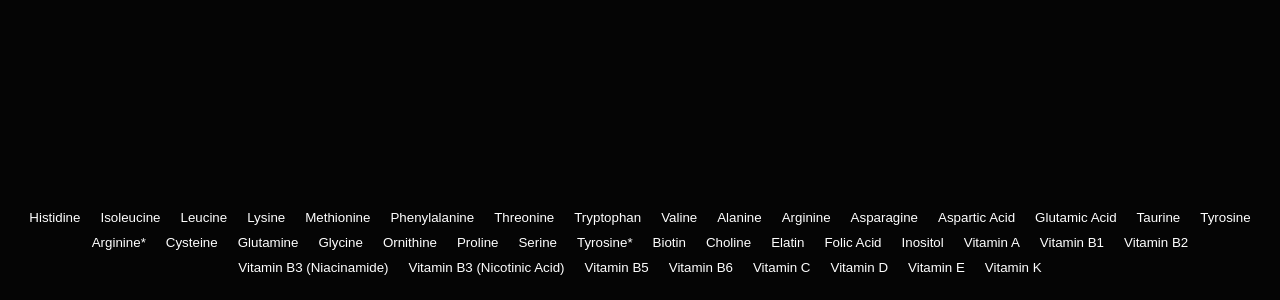
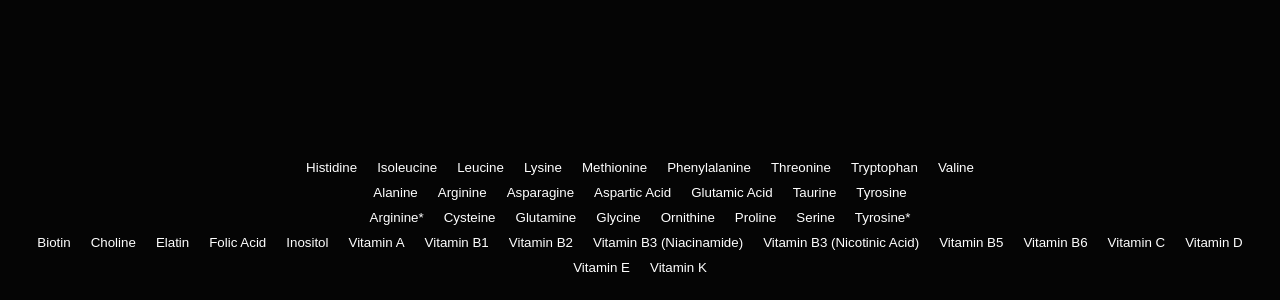
Before and after one commit to teaguehannam/Javascript-Animation, a plain HTML site: page example/molecule.html in a window 1280 px wide. Shown: the part 500-800 px from the top of the page. Drawn offline with Linux system fonts and the light colour scheme; no server answers.

Commit message:
Updating menu to separate rows

```diff
--- a/example/css/molecule.css
+++ b/example/css/molecule.css
@@ -5,6 +5,11 @@
 	text-align: center;
 	padding: 0;
 	margin: 0;
+}
+
+.menuRow {
+	width: 100%;
+	font-size: 16px;
 }
 
 button {
--- a/example/js/molecule.js
+++ b/example/js/molecule.js
@@ -9,53 +9,60 @@ var controls;
 
 var root;
 
-var MOLECULES = {
-	// Essential
-	"Histidine": "./aminos/essential/histidine.pdb",
-	"Isoleucine": "./aminos/essential/isoleucine.pdb",
-	"Leucine": "./aminos/essential/leucine.pdb",
-	"Lysine": "./aminos/essential/lysine.pdb",
-	"Methionine": "./aminos/essential/methionine.pdb",
-	"Phenylalanine": "./aminos/essential/phenylalanine.pdb",
-	"Threonine": "./aminos/essential/threonine.pdb",
-	"Tryptophan": "./aminos/essential/tryptophan.pdb",
-	"Valine": "./aminos/essential/valine.pdb",
-	// Non-essential
-	"Alanine": "./aminos/non-essential/alanine.pdb",
-	"Arginine": "./aminos/non-essential/arginine.pdb",
-	"Asparagine": "./aminos/non-essential/asparagine.pdb",
-	"Aspartic Acid": "./aminos/non-essential/aspartic_acid.pdb",
-	"Glutamic Acid": "./aminos/non-essential/glutamic_acid.pdb",
-	"Taurine": "./aminos/non-essential/taurine.pdb",
-	"Tyrosine": "./aminos/non-essential/tyrosine.pdb",
-	// Conditional
-	"Arginine*": "./aminos/non-essential/arginine.pdb",
-	"Cysteine": "./aminos/conditional/cysteine.pdb",
-	"Glutamine": "./aminos/conditional/glutamine.pdb",
-	"Glycine": "./aminos/conditional/glycine.pdb",
-	"Ornithine": "./aminos/conditional/ornithine.pdb",
-	"Proline": "./aminos/conditional/proline.pdb",
-	"Serine": "./aminos/conditional/serine.pdb",
-	"Tyrosine*": "./aminos/non-essential/tyrosine.pdb",
-	// Vitamins
-	"Biotin": "./vitamins/biotin.pdb",
-	"Choline": "./vitamins/choline.pdb",
-	"Elatin": "./vitamins/elatin.pdb",
-	"Folic Acid": "./vitamins/folic acid.pdb",
-	"Inositol": "./vitamins/inositol.pdb",
-	"Vitamin A": "./vitamins/vitamin a.pdb",
-	"Vitamin B1": "./vitamins/vitamin b1.pdb",
-	"Vitamin B2": "./vitamins/vitamin b2.pdb",
-	"Vitamin B3 (Niacinamide)": "./vitamins/vitamin b3 niacinamide.pdb",
-	"Vitamin B3 (Nicotinic Acid)": "./vitamins/vitamin b3 nicotinic acid.pdb",
-	"Vitamin B5": "./vitamins/vitamin b5.pdb",
-	"Vitamin B6": "./vitamins/vitamin b6.pdb",
+var ESSENTIAL = {
+	0: { "Histidine": "./aminos/essential/histidine.pdb" },
+	1: { "Isoleucine": "./aminos/essential/isoleucine.pdb" },
+	2: { "Leucine": "./aminos/essential/leucine.pdb" },
+	3: { "Lysine": "./aminos/essential/lysine.pdb" },
+	4: { "Methionine": "./aminos/essential/methionine.pdb" },
+	5: { "Phenylalanine": "./aminos/essential/phenylalanine.pdb" },
+	6: { "Threonine": "./aminos/essential/threonine.pdb" },
+	7: { "Tryptophan": "./aminos/essential/tryptophan.pdb" },
+	8: { "Valine": "./aminos/essential/valine.pdb" }
+};
+
+var NONESSENTIAL = {
+	0: { "Alanine": "./aminos/non-essential/alanine.pdb" },
+	1: { "Arginine": "./aminos/non-essential/arginine.pdb" },
+	2: { "Asparagine": "./aminos/non-essential/asparagine.pdb" },
+	3: { "Aspartic Acid": "./aminos/non-essential/aspartic_acid.pdb" },
+	4: { "Glutamic Acid": "./aminos/non-essential/glutamic_acid.pdb" },
+	5: { "Taurine": "./aminos/non-essential/taurine.pdb" },
+	6: { "Tyrosine": "./aminos/non-essential/tyrosine.pdb" }
+};
+
+var CONDITIONAL = {
+	0: { "Arginine*": "./aminos/non-essential/arginine.pdb" },
+	1: { "Cysteine": "./aminos/conditional/cysteine.pdb" },
+	2: { "Glutamine": "./aminos/conditional/glutamine.pdb" },
+	3: { "Glycine": "./aminos/conditional/glycine.pdb" },
+	4: { "Ornithine": "./aminos/conditional/ornithine.pdb" },
+	5: { "Proline": "./aminos/conditional/proline.pdb" },
+	6: { "Serine": "./aminos/conditional/serine.pdb" },
+	7: { "Tyrosine*": "./aminos/non-essential/tyrosine.pdb" }
+};
+
+var VITAMINS = {
+	0: { "Biotin": "./vitamins/biotin.pdb" },
+	1: { "Choline": "./vitamins/choline.pdb" },
+	2: { "Elatin": "./vitamins/elatin.pdb" },
+	3: { "Folic Acid": "./vitamins/folic acid.pdb" },
+	4: { "Inositol": "./vitamins/inositol.pdb" },
+	5: { "Vitamin A": "./vitamins/vitamin a.pdb" },
+	6: { "Vitamin B1": "./vitamins/vitamin b1.pdb" },
+	7: { "Vitamin B2": "./vitamins/vitamin b2.pdb" },
+	8: { "Vitamin B3 (Niacinamide)": "./vitamins/vitamin b3 niacinamide.pdb" },
+	9: { "Vitamin B3 (Nicotinic Acid)": "./vitamins/vitamin b3 nicotinic acid.pdb" },
+	10: { "Vitamin B5": "./vitamins/vitamin b5.pdb" },
+	11: { "Vitamin B6": "./vitamins/vitamin b6.pdb" },
 	// "Vitamin B12": "./vitamins/vitamin b12.pdb",
-	"Vitamin C": "./vitamins/vitamin c.pdb",
-	"Vitamin D": "./vitamins/vitamin d.pdb",
-	"Vitamin E": "./vitamins/vitamin e.pdb",
-	"Vitamin K": "./vitamins/vitamin k.pdb",
+	12: { "Vitamin C": "./vitamins/vitamin c.pdb" },
+	13: { "Vitamin D": "./vitamins/vitamin d.pdb" },
+	14: { "Vitamin E": "./vitamins/vitamin e.pdb" },
+	15: { "Vitamin K": "./vitamins/vitamin k.pdb" }
 };
+
+var MOLECULES = [ESSENTIAL, NONESSENTIAL, CONDITIONAL, VITAMINS];
 
 var loader = new PDBLoader();
 var offset = new THREE.Vector3();
@@ -89,7 +96,6 @@ function init() {
 	var light = new THREE.DirectionalLight( 0xffffff, 0.6 );
 	light.position.set( - 1, 1, - 1 );
 	scene.add( light );
-
 
 
 	root = new THREE.Group();
@@ -140,16 +146,23 @@ function generateButtonCallback( url ) {
 
 function createMenu() {
 
-	for ( var m in MOLECULES ) {
+	for( var i = 0; i < Object.keys(MOLECULES).length; i++ ) {
 
-		var button = document.createElement( 'button' );
-		button.innerHTML = m;
-		menu.appendChild( button );
+		var tempRow = document.createElement('div');
+		tempRow.className = "menuRow";
 
-		var url = '../models/pdb/' + MOLECULES[ m ];
+		for ( var e = 0; e < Object.keys(MOLECULES[i]).length; e++ ) {
 
-		button.addEventListener( 'click', generateButtonCallback( url ), false );
+			var button = document.createElement( 'button' );
+			button.innerHTML = Object.keys(MOLECULES[i][e]);
+			tempRow.appendChild( button );
 
+			var url = '../models/pdb/' + Object.values(MOLECULES[i][e]);
+
+			button.addEventListener( 'click', generateButtonCallback( url ), false );
+
+		}
+		menu.appendChild( tempRow );
 	}
 
 }
```
Also changed, not shown: 1 other file.
